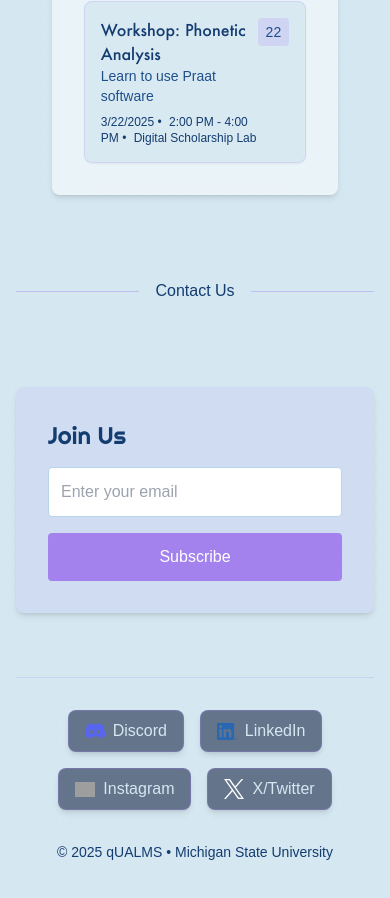
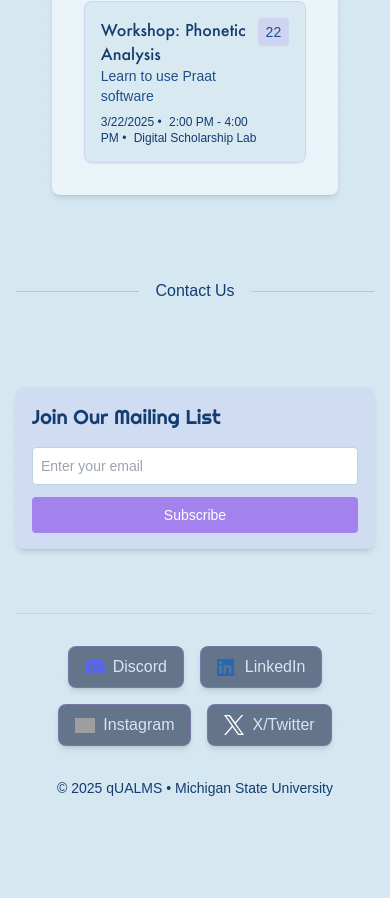
Before and after one commit to DevT02/qUALMS-website, a Next.js app: page / in a window 390 px wide. Shown: the part 2358-3256 px from the top of the page. Built offline with nearby package versions, Linux system fonts and the light colour scheme; grey boxes are pictures that could not be loaded; a web font is replaced by a local one.

Commit message:
smaller join us section

```diff
--- a/src/app/calendar/page.tsx
+++ b/src/app/calendar/page.tsx
@@ -5,9 +5,8 @@ import { div } from "framer-motion/client";
 
 export default function CalendarPage() {
   return (
-    <div className="container mx-auto py-8 px-4">
-      <div className="max-w-4xl mx-auto">
-        <h1 className="text-3xl font-bold text-center mb-6">Calendar</h1>
+    <div className="container mx-auto py-8 px-12">
+      <div className="max-w-5xl mx-auto">
         <CalendarSection />
       </div>
     </div>
--- a/src/components/JoinUsSection.tsx
+++ b/src/components/JoinUsSection.tsx
@@ -1,15 +1,15 @@
 'use client';
 export default function JoinUsSection() {
     return (
-      <section className="mt-16 p-8 bg-lavender/10 rounded-lg shadow-md">
-        <h2 className="text-2xl vibrant-heading mb-4 animate-slide-in-bottom">Join Us</h2>
-        <form className="flex flex-col sm:flex-row gap-4">
+      <section className="mt-12 md:mt-16 p-4 md:p-8 bg-lavender/10 rounded-lg shadow-md max-w-5xl mx-auto">
+        <h2 className="text-xl md:text-2xl vibrant-heading mb-4 animate-slide-in-bottom">Join Our Mailing List</h2>
+        <form className="flex flex-col sm:flex-row gap-3 md:gap-4">
           <input
             type="email"
             placeholder="Enter your email"
-            className="p-3 flex-1 border border-ice-300 rounded"
+            className="p-2 md:p-3 flex-1 border border-ice-300 rounded text-sm md:text-base"
           />
-          <button type="submit" className="px-6 py-3 bg-lavender text-white rounded">
+          <button type="submit" className="px-4 md:px-6 py-2 md:py-3 bg-lavender text-white rounded text-sm md:text-base hover:bg-lavender/80 transition-colors">
             Subscribe
           </button>
         </form>
```
